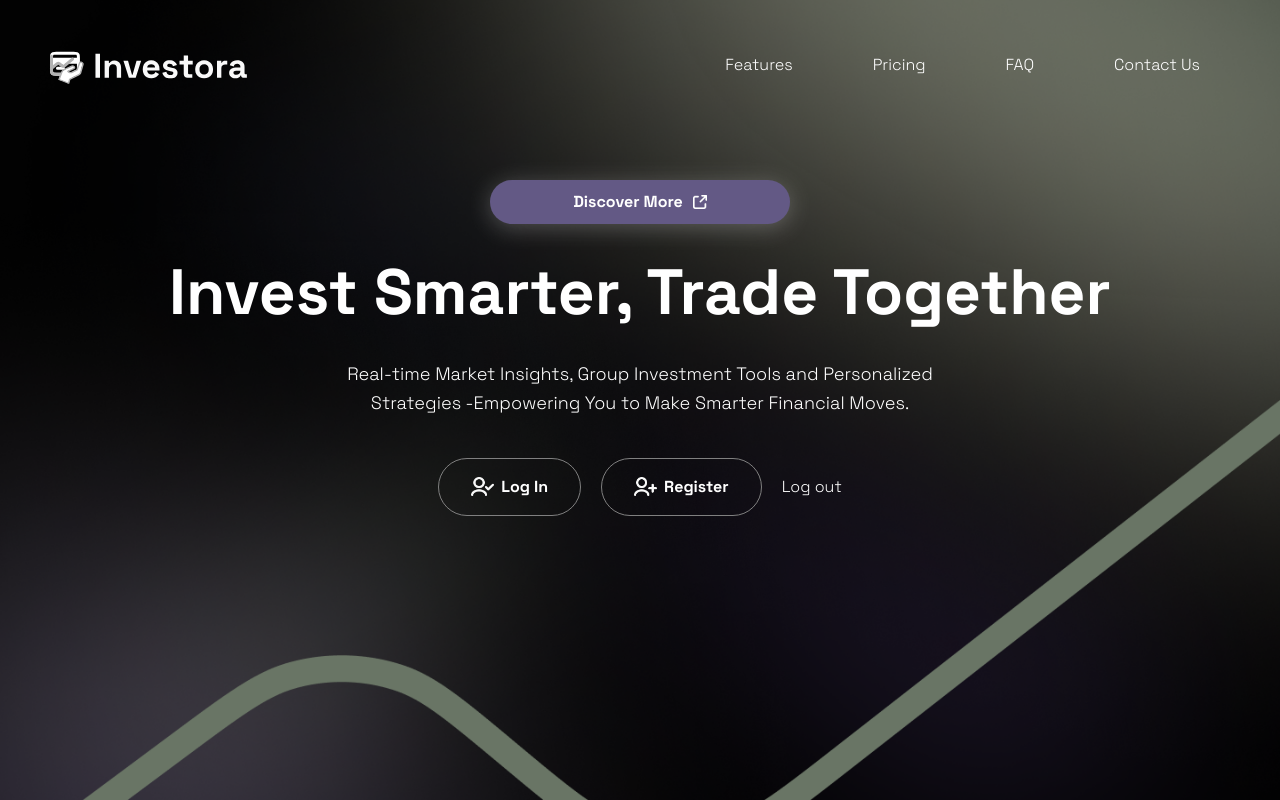
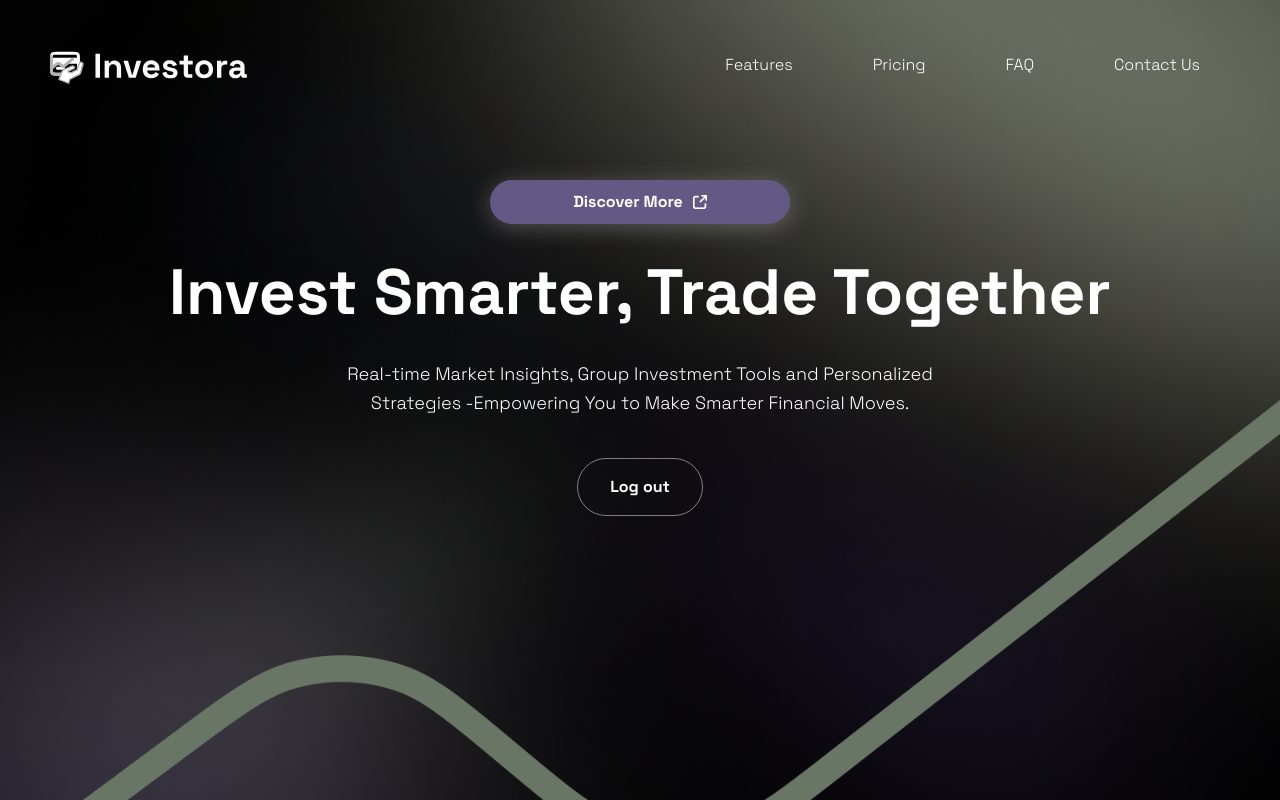
Before and after one commit to MaxRoenco/pbl-finance, a React (Vite) app in the folder Frontend/: page / in a window 1280 px wide. Built offline with nearby package versions, Linux system fonts and the light colour scheme; data requests are answered from the project's data file.

Commit message:
Home controls

```diff
--- a/Frontend/src/components/Home/Home.jsx
+++ b/Frontend/src/components/Home/Home.jsx
@@ -11,6 +11,7 @@ const Home = () => {
 
     const logOut = (() => {
         localStorage.setItem("isRegistered", false);
+        setIsRegistered(false)
     })
     useEffect(() => {
         const value = JSON.parse(localStorage.getItem('isRegistered')); // Retrieve and parse the value from localStorage
@@ -46,9 +47,13 @@ const Home = () => {
                         -Empowering You to Make Smarter Financial Moves.
                     </p>
                     <div className={styles.buttons}>
-                        <Link to={'/login'} className={styles.login}><img src="/login.png" />Log In</Link>
-                        <Link to={'/register'} className={styles.register}><img src="/register.png" />Register</Link>
-                        <button onClick={logOut}>Log out</button>
+                        {localStorage.getItem("isRegistered") === 'false'? <>
+                            <Link to={'/login'} className={styles.login}><img src="/login.png" />Log In</Link>
+                            <Link to={'/register'} className={styles.register}><img src="/register.png" />Register</Link>
+                        </>
+                        :
+                        <Link to={'/'} className={styles.register}><button onClick={logOut}>Log out</button></Link>
+                        }
                     </div>
                 </div>
             </div>
```
